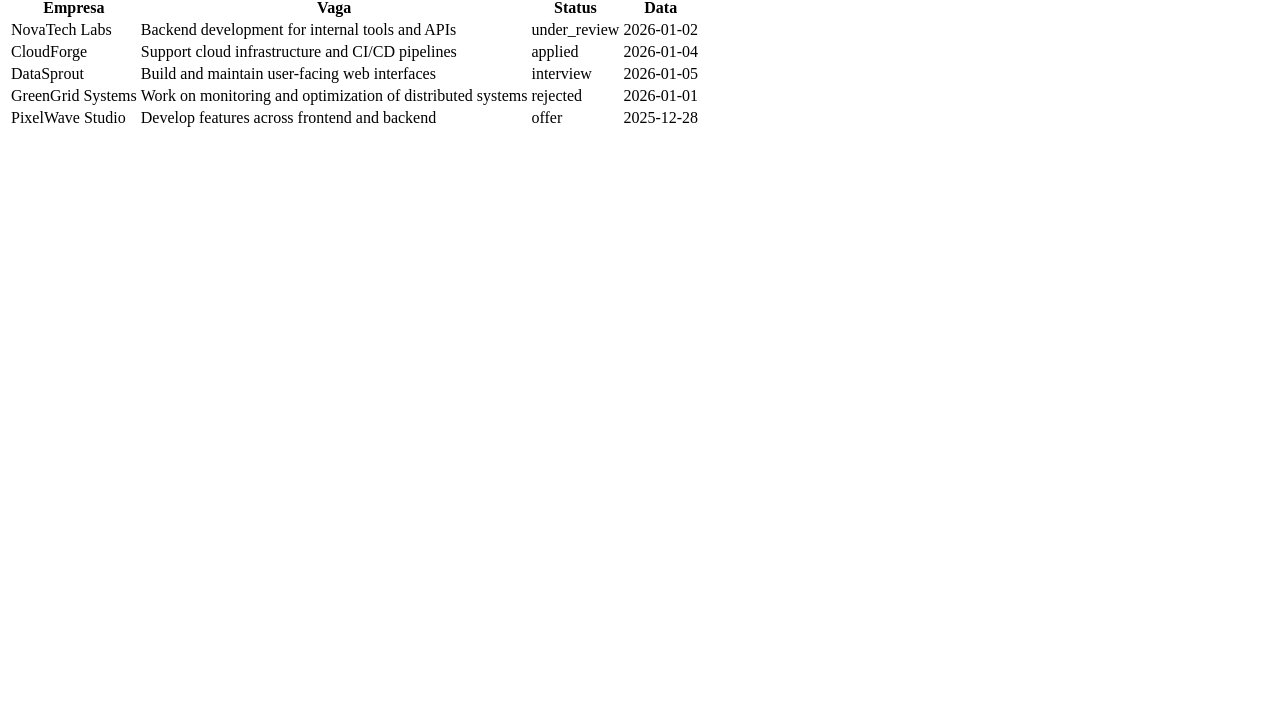
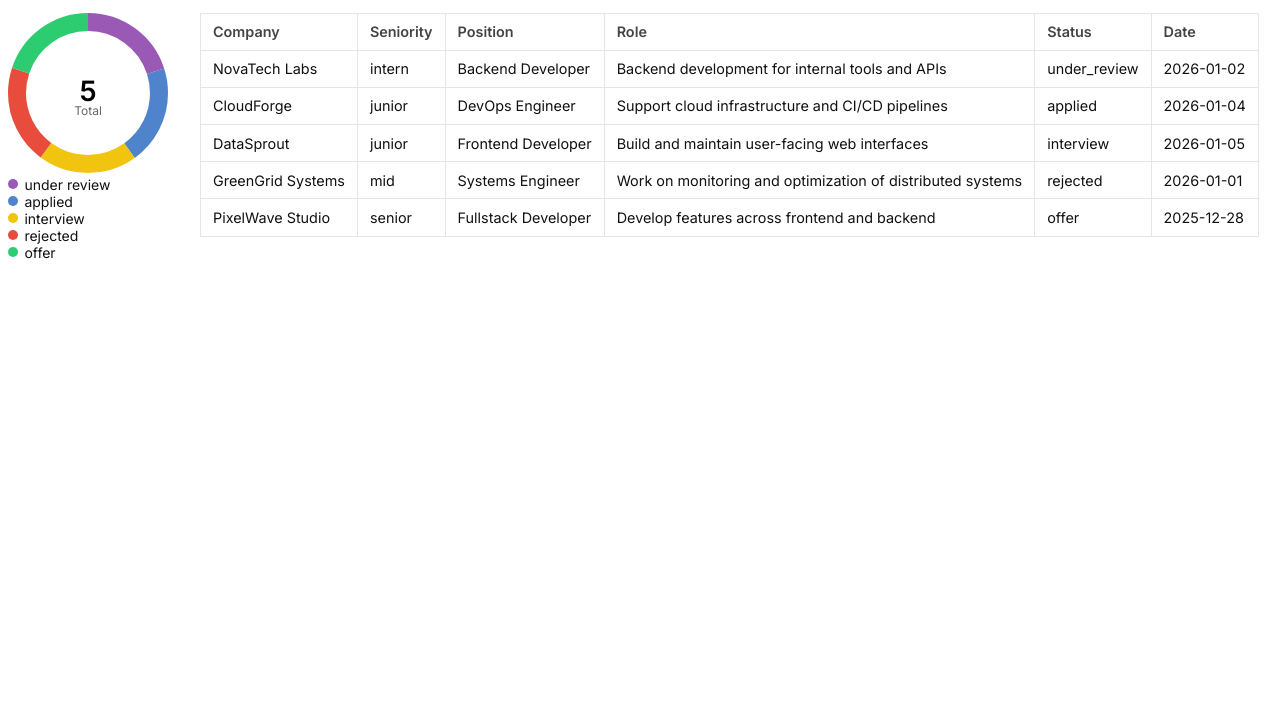
Before and after one commit to A41900/job-tracking, a plain HTML site: page index.html in a window 1280 px wide. Shown: the part 84-800 px from the top of the page. Drawn offline with Linux system fonts and the light colour scheme.

Commit message:
feat(dashboard): add status chart and adjust styles

```diff
--- a/index.html
+++ b/index.html
@@ -2,12 +2,33 @@
 <html lang="pt">
   <head>
     <meta charset="UTF-8" />
+    <link rel="stylesheet" href="styles.css" />
+    <link
+      rel="stylesheet"
+      href="https://fonts.googleapis.com/css2?family=Inter:wght@400;500;600&display=swap"
+    />
     <title>Job Tracker</title>
   </head>
+
   <body>
-    <h1>Candidaturas</h1>
+    <aside class="sidebar">
+      <nav>
+        <a href="#">Overview</a>
+        <a href="#">Applications</a>
+        <a href="#" class="disabled">Calendar</a>
+      </nav>
+    </aside>
 
-    <div id="app"></div>
+    <main class="main">
+      <header>
+        <h1>Overview</h1>
+      </header>
+
+      <section class="dashboard">
+        <div id="status-chart"></div>
+        <div id="applications-list"></div>
+      </section>
+    </main>
 
     <script type="module" src="./main.js"></script>
   </body>
--- a/main.js
+++ b/main.js
@@ -1,5 +1,6 @@
 import { initStore, getApplications } from "./data/store.js";
-import { renderApplications } from "./ui/render.js";
+import { renderApplications, renderStatusChart } from "./ui/render.js";
 
 await initStore();
 renderApplications(getApplications());
+renderStatusChart(getApplications());
--- a/styles.css
+++ b/styles.css
@@ -0,0 +1,57 @@
+#chart-legend {
+  display: flex;
+  gap: 1rem;
+  justify-content: center;
+  margin-top: 0.75rem;
+  font-size: 0.85rem;
+  color: #555;
+}
+
+.legend-item {
+  display: flex;
+  align-items: center;
+  gap: 0.4rem;
+}
+
+.legend-dot {
+  width: 10px;
+  height: 10px;
+  border-radius: 50%;
+}
+
+.dashboard {
+  display: flex;
+  gap: 32px;
+  align-items: flex-start;
+}
+
+table {
+  border-collapse: collapse;
+  font-size: 0.9rem;
+  border: 1px solid #e5e5e5b6;
+}
+
+thead th {
+  text-align: left;
+  font-weight: 600;
+  color: #444;
+  padding: 0.6rem 0.75rem;
+  border: 1px solid #e5e5e5;
+}
+
+tbody td {
+  padding: 0.6rem 0.75rem;
+  vertical-align: top;
+  border: 1px solid #e5e5e5;
+}
+
+tbody tr:hover {
+  background-color: #fafafa;
+}
+
+body {
+  font-family: "Inter", system-ui, -apple-system, BlinkMacSystemFont, "Segoe UI",
+    Roboto, sans-serif;
+  font-size: 14px;
+  color: #111;
+}
--- a/ui/render.js
+++ b/ui/render.js
@@ -1,17 +1,26 @@
+const colors = {
+  applied: "#4f83cc",
+  under_review: "#9b59b6",
+  interview: "#f1c40f",
+  offer: "#2ecc71",
+  rejected: "#e74c3c",
+};
+
 export function renderApplications(applications) {
-  const root = document.getElementById("app");
+  const root = document.getElementById("applications-list");
   root.innerHTML = "";
 
   const table = document.createElement("table");
-
   // header
   const thead = document.createElement("thead");
   thead.innerHTML = `
     <tr>
-      <th>Empresa</th>
-      <th>Vaga</th>
+      <th>Company</th>
+      <th>Seniority</th>
+      <th>Position</th>
+      <th>Role</th>
       <th>Status</th>
-      <th>Data</th>
+      <th>Date</th>
     </tr>
   `;
 
@@ -23,6 +32,8 @@ export function renderApplications(applications) {
 
     row.innerHTML = `
       <td>${app.company}</td>
+      <td>${app.seniority}</td>
+      <td>${app.position}</td>
       <td>${app.role}</td>
       <td>${app.status}</td>
       <td>${app.appliedAt}</td>
@@ -35,25 +46,119 @@ export function renderApplications(applications) {
   root.appendChild(table);
 }
 
-export function renderApplicationsOld(applications) {
-  const root = document.getElementById("app");
+function renderLegend(applications, root) {
   root.innerHTML = "";
 
+  const counts = {};
   applications.forEach((app) => {
-    const div = document.createElement("div");
+    counts[app.status] = (counts[app.status] || 0) + 1;
+  });
 
-    const card = document.createElement("div");
+  const colors = {
+    applied: "#4f83cc",
+    under_review: "#9b59b6",
+    interview: "#f1c40f",
+    offer: "#2ecc71",
+    rejected: "#e74c3c",
+  };
 
-    const title = document.createElement("h2");
-    title.textContent = app.company;
+  Object.entries(counts).forEach(([status, count]) => {
+    const item = document.createElement("div");
+    item.className = "legend-item";
 
-    const role = document.createElement("p");
-    role.textContent = app.role;
+    const dot = document.createElement("span");
+    dot.className = "legend-dot";
+    dot.style.backgroundColor = colors[status];
 
-    const status = document.createElement("span");
-    status.textContent = app.status;
+    const label = document.createElement("span");
+    label.textContent = status.replace("_", " ");
 
-    card.append(title, role, status);
-    root.appendChild(card);
+    item.append(dot, label);
+    root.appendChild(item);
   });
 }
+
+function renderDonut(applications, root) {
+  root.innerHTML = "";
+
+  const counts = {};
+  applications.forEach((app) => {
+    counts[app.status] = (counts[app.status] || 0) + 1;
+  });
+
+  const total = applications.length;
+  if (total === 0) return;
+
+  const size = 160;
+  const strokeWidth = 18;
+  const radius = (size - strokeWidth) / 2;
+  const circumference = 2 * Math.PI * radius;
+
+  const svg = document.createElementNS("http://www.w3.org/2000/svg", "svg");
+  svg.setAttribute("width", size);
+  svg.setAttribute("height", size);
+  svg.setAttribute("viewBox", `0 0 ${size} ${size}`);
+
+  let offset = 0;
+
+  Object.entries(counts).forEach(([status, count]) => {
+    const value = (count / total) * circumference;
+
+    const circle = document.createElementNS(
+      "http://www.w3.org/2000/svg",
+      "circle"
+    );
+    circle.setAttribute("cx", size / 2);
+    circle.setAttribute("cy", size / 2);
+    circle.setAttribute("r", radius);
+    circle.setAttribute("fill", "none");
+    circle.setAttribute("stroke", colors[status] || "#ccc");
+    circle.setAttribute("stroke-width", strokeWidth);
+    circle.setAttribute(
+      "stroke-dasharray",
+      `${value} ${circumference - value}`
+    );
+    circle.setAttribute("stroke-dashoffset", -offset);
+    circle.setAttribute("transform", `rotate(-90 ${size / 2} ${size / 2})`);
+
+    svg.appendChild(circle);
+    offset += value;
+  });
+
+  // centro (texto)
+  const text = document.createElementNS("http://www.w3.org/2000/svg", "text");
+  text.setAttribute("x", size / 2);
+  text.setAttribute("y", size / 2);
+  text.setAttribute("text-anchor", "middle");
+  text.setAttribute("dominant-baseline", "middle");
+  text.setAttribute("font-size", "28");
+  text.setAttribute("font-weight", "600");
+  text.textContent = total;
+
+  const sub = document.createElementNS("http://www.w3.org/2000/svg", "text");
+  sub.setAttribute("x", size / 2);
+  sub.setAttribute("y", size / 2 + 22);
+  sub.setAttribute("text-anchor", "middle");
+  sub.setAttribute("font-size", "12");
+  sub.setAttribute("fill", "#666");
+  sub.textContent = "Total";
+
+  svg.append(text, sub);
+  root.appendChild(svg);
+}
+
+export function renderStatusChart(applications) {
+  const root = document.getElementById("status-chart");
+  root.innerHTML = "";
+
+  const chartContainer = document.createElement("div");
+  chartContainer.className = "chart";
+
+  const legendContainer = document.createElement("div");
+  legendContainer.className = "chart-legend";
+
+  renderDonut(applications, chartContainer);
+  renderLegend(applications, legendContainer);
+
+  root.append(chartContainer, legendContainer);
+}
```
Also changed, not shown: README.md.
